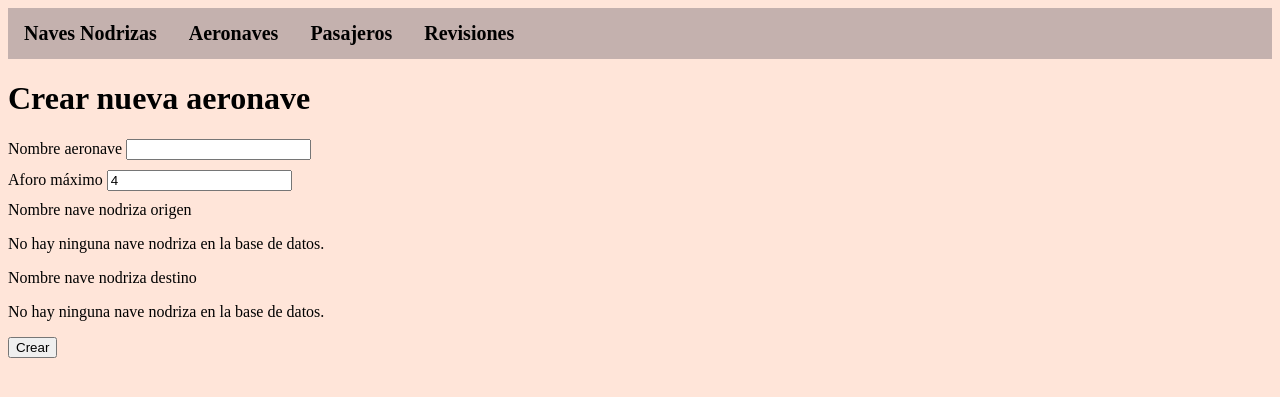
After one commit to miguelvitores/SIGEM, a Django app: page /sigemapp/aeronaves/crear/ in a window 1280 px wide. The commit adds this page. Shown: the top 397 px of the page. Run offline with Django 3.2, Linux system fonts and the light colour scheme.

Commit message:
muy divertido django

```diff
--- a/sigemapp/models.py
+++ b/sigemapp/models.py
@@ -1,4 +1,6 @@
 from django.db import models
+from django.forms import ModelForm
+from django.urls import reverse
 
 
 class Marciano(models.Model):
@@ -14,6 +16,15 @@ class NaveNodriza(models.Model):
     def __str__(self):
         return self.nombre
 
+    def get_absolute_url(self):
+        return reverse('sigemapp:listar_nn')
+
+
+class NaveNodrizaForm(ModelForm):
+    class Meta:
+        model = NaveNodriza
+        fields = '__all__'
+
 
 class Aeronave(models.Model):
     nombre = models.CharField(max_length=64)
@@ -23,6 +34,15 @@ class Aeronave(models.Model):
 
     def __str__(self):
         return self.nombre
+
+    def get_absolute_url(self):
+        return reverse('sigemapp:listar_aeronaves')
+
+
+class AeronaveForm(ModelForm):
+    class Meta:
+        model = Aeronave
+        fields = '__all__'
 
 
 class AsignarPasajero(models.Model):
--- a/sigemapp/static/sigemapp/style.css
+++ b/sigemapp/static/sigemapp/style.css
@@ -55,3 +55,14 @@ body {
 .dropdown:hover .dropdown-content {
   display: block;
 }
+
+li {
+  list-style: none;
+}
+
+form li {
+  padding: 0;
+  display: block;
+  list-style: none;
+  margin: 10px 0 0 0;
+}
--- /dev/null
+++ b/sigemapp/templates/sigemapp/aeronave_form.html
@@ -0,0 +1,41 @@
+{% extends 'sigemapp/index.html' %}
+{% block content %}
+    <p></p>
+    <h1>Crear nueva aeronave</h1>
+    <p></p>
+    <form method="post">
+        {% csrf_token %}
+        <li>
+            <label for="nombre">Nombre aeronave</label>
+            <input type="text" name="nombre" id="nombre" value="">
+        </li>
+        <li>
+            <label for="max_marcianos">Aforo máximo</label>
+            <input type="number" name="max_marcianos" id="max_marcianos" value="4" min="0">
+        </li>
+        <li>
+            <label for="nave_origen">Nombre nave nodriza origen</label>
+            {% if naves_nodrizas %}
+                {% for n in naves_nodrizas %}
+                    <input type="radio" name="nave_origen" id="nave_origen{{ forloop.counter }}" value="{{ n.nombre }}">
+                {% endfor %}
+            {% else %}
+                <p>No hay ninguna nave nodriza en la base de datos.</p>
+            {% endif %}
+        </li>
+        <li>
+            <label for="nave_destino">Nombre nave nodriza destino</label>
+            {% if naves_nodrizas %}
+                {% for n in naves_nodrizas %}
+                    <input type="radio" name="nave_destino" id="nave_destino{{ forloop.counter }}" value="{{ n.nombre }}">
+                {% endfor %}
+            {% else %}
+                <p>No hay ninguna nave nodriza en la base de datos.</p>
+            {% endif %}
+        </li>
+        <li>
+            <input type="submit" value="Crear">
+        </li>
+    </form>
+
+{% endblock %}
--- a/sigemapp/templates/sigemapp/index.html
+++ b/sigemapp/templates/sigemapp/index.html
@@ -22,9 +22,8 @@
                 <i class="fa fa-caret-down"></i>
             </button>
             <div class="dropdown-content">
-                <a href="#">Link 1</a>
-                <a href="#">Link 2</a>
-                <a href="#">Link 3</a>
+                <a href="{% url 'sigemapp:listar_aeronaves' %}">Listar aeronaves</a>
+                <a href="{% url 'sigemapp:crear_aeronave' %}">Crear aeronaves</a>
             </div>
         </div>
         <div class="dropdown">
--- a/sigemapp/urls.py
+++ b/sigemapp/urls.py
@@ -6,5 +6,7 @@ app_name = 'sigemapp'
 urlpatterns = [
     path('', views.IndexView.as_view(), name='index'),
     path('naves_nodrizas/listar/', views.ListarNaveNodrizasView.as_view(), name='listar_nn'),
-    path('naves_nodrizas/crear/', views.CrearNaveNodrizasView.as_view(), name='crear_nn'),
+    path('naves_nodrizas/crear/', views.NaveNodrizaCreate.as_view(), name='crear_nn'),
+    path('aeronaves/listar/', views.ListarAeronavesView.as_view(), name='listar_aeronaves'),
+    path('aeronaves/crear/', views.AeronaveCreate.as_view(), name='crear_aeronave'),
 ]
--- a/sigemapp/views.py
+++ b/sigemapp/views.py
@@ -10,16 +10,31 @@ class IndexView(generic.TemplateView):
     template_name = 'sigemapp/index.html'
 
 
-class CrearNaveNodrizasView(generic.CreateView):
-    template_name = 'sigemapp/crear_nn.html'
-
-    def get_queryset(self):
-        return NaveNodriza.objects.all()
-
-
 class ListarNaveNodrizasView(generic.ListView):
     template_name = 'sigemapp/listar_nn.html'
     context_object_name = 'naves_nodrizas'
 
     def get_queryset(self):
         return NaveNodriza.objects.all()
+
+
+class NaveNodrizaCreate(generic.edit.CreateView):
+    model = NaveNodriza
+    fields = '__all__'
+
+
+class ListarAeronavesView(generic.ListView):
+    template_name = 'sigemapp/listar_aeronaves.html'
+    context_object_name = 'aeronaves'
+
+    def get_queryset(self):
+        return Aeronave.objects.all()
+
+
+class AeronaveCreate(generic.edit.CreateView):
+    model = Aeronave
+    fields = '__all__'
+    context_object_name = 'naves_nodrizas'
+
+    def get_queryset(self):
+        return NaveNodriza.objects.all()
```
Also changed, not shown: sigemapp/templates/sigemapp/crear_nn.html (deleted, +0 -7 lines), sigemapp/templates/sigemapp/listar_aeronaves.html (added, +14 -0 lines), sigemapp/templates/sigemapp/navenodriza_form.html (added, +17 -0 lines).
